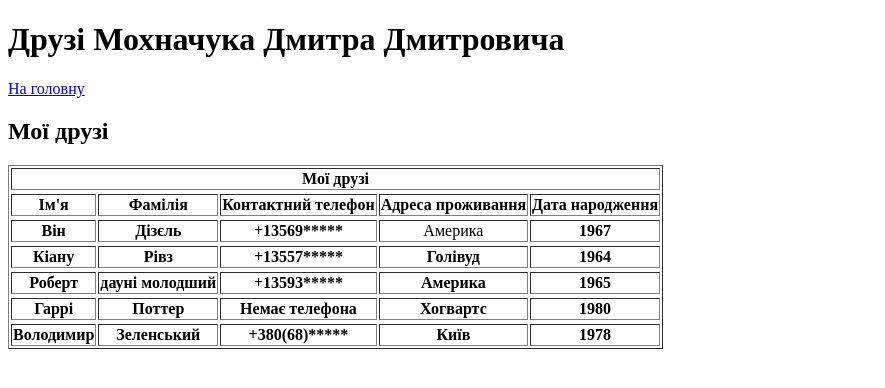
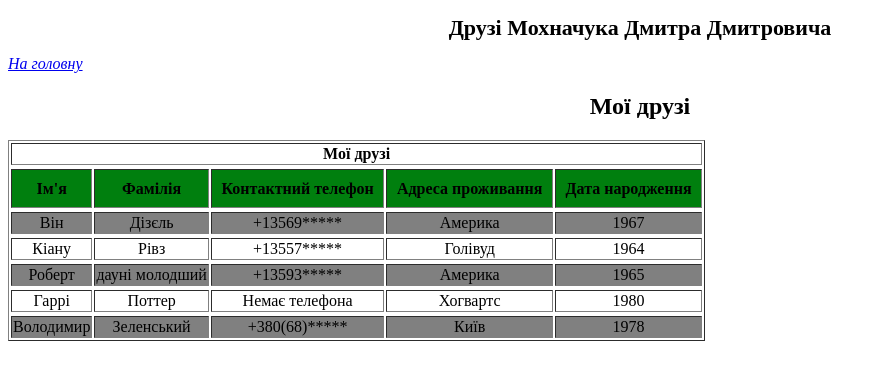
Before and after one commit to ooptifinee/_ooptifinee_, a plain HTML site: page Friends.html in a window 1280 px wide. Shown: the whole page, without its empty margins (0-885 px from the left). Drawn offline with Linux system fonts and the light colour scheme.

Commit message:
Add files via upload

```diff
--- a/Friends.html
+++ b/Friends.html
@@ -2,7 +2,35 @@
 <html>
 <head>
 	<title>Друзі</title>
-	<link rel="stylesheet" type="text/css" href="Css project\Friends.css">
+	<style>
+		.friends {
+	text-align: center;
+	font-size: 22px;
+}
+
+.nagolovnu {
+	font-style: italic;
+}
+
+#myfr {
+	text-align: center;
+}
+
+.LM {
+	background: #007F0EFF;
+	padding: 0.6rem;
+	font-weight: 800;
+}
+
+.ML {
+	font-weight: 100;
+	background: #808080FF;
+}
+
+.ML1 {
+	font-weight: 100;
+}
+	</style>
 </head>
 <body>
 <h1 class="friends">Друзі Мохначука Дмитра Дмитровича </h1>
```
